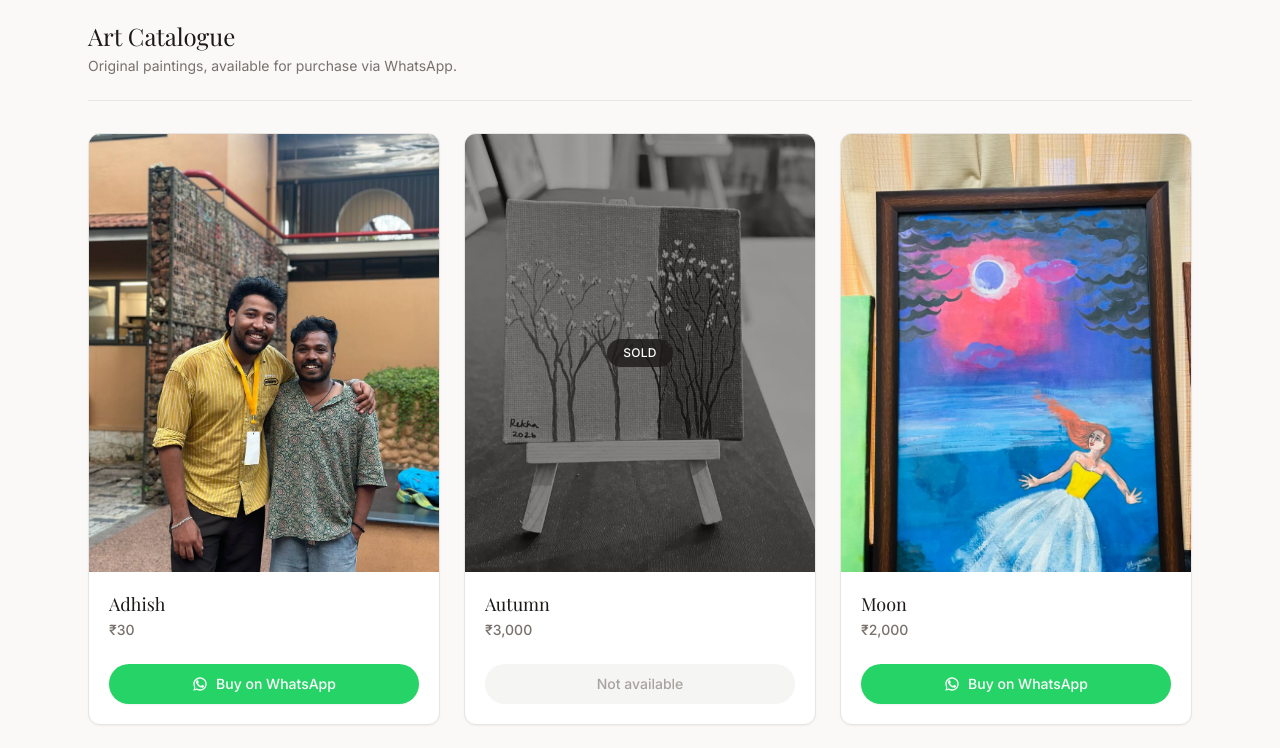
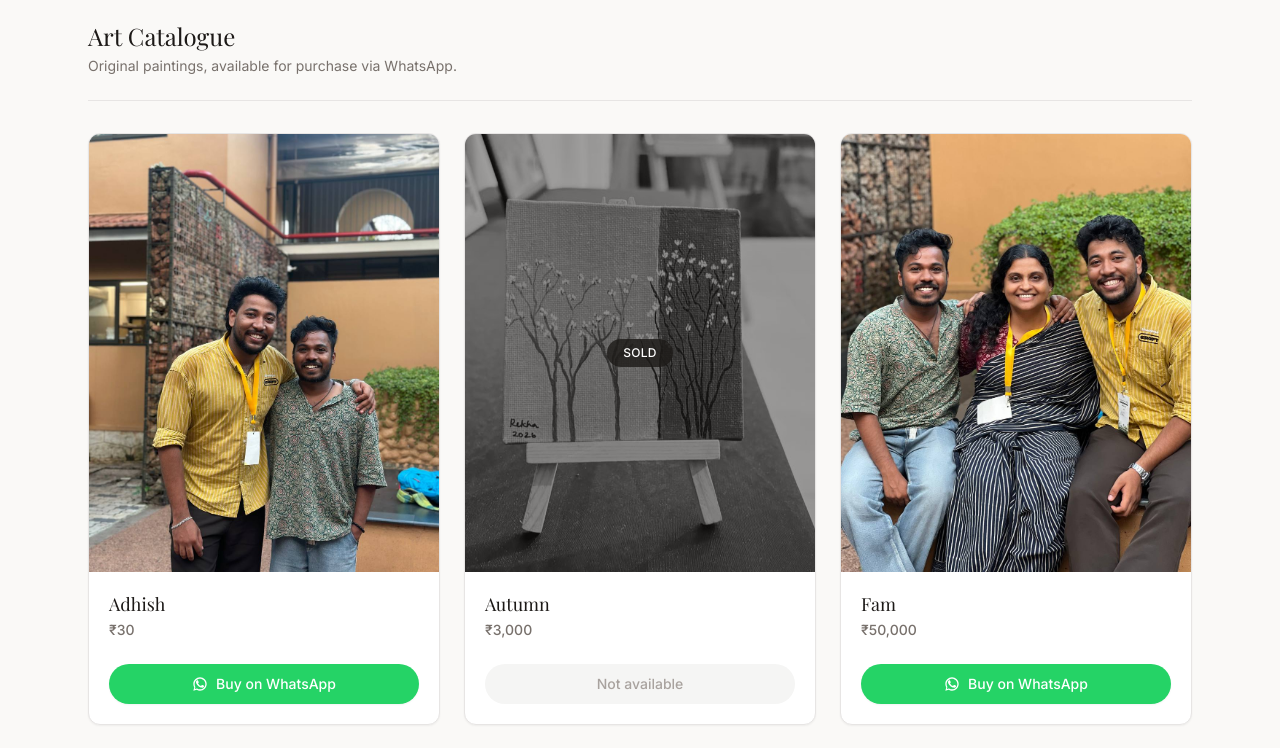
Before and after one commit to jasilmohmd/Art-catalogue, a Next.js app: page / in a window 1280 px wide. Shown: the part 820-1568 px from the top of the page. Built offline with nearby package versions, Linux system fonts and the light colour scheme; a web font is replaced by a local one.

Commit message:
feat: add Fam artwork

```diff
--- a/data/artworks.ts
+++ b/data/artworks.ts
@@ -24,6 +24,13 @@ export const artworks: Artwork[] = [
     available: false,
   },
   {
+    id: "fam",
+    name: "Fam",
+    price: 50000,
+    image: "/artworks/fam-50000.jpg",
+    available: true,
+  },
+  {
     id: "moon",
     name: "Moon",
     price: 2000,
```
Also changed, not shown: public/artworks/fam-50000.jpg (added).
